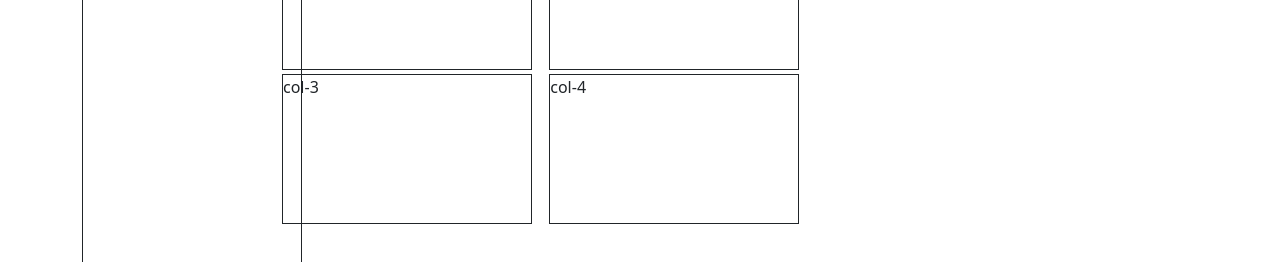
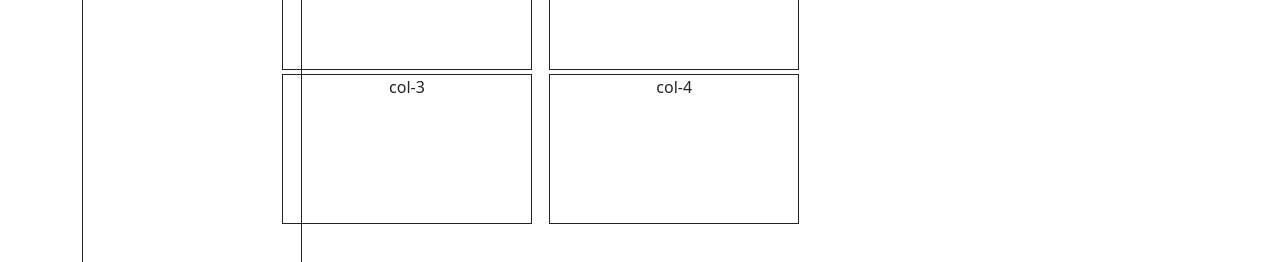
Before and after one commit to MarkRyuo/SalesInventoryManagementSystem, a React (Vite) app: page / in a window 1280 px wide. Shown: the part 172-434 px from the top of the page. Built offline with nearby package versions, Linux system fonts and the light colour scheme.

Commit message:
Subject: Body

```diff
--- a/src/components/DashboardCards/MainDash.tsx
+++ b/src/components/DashboardCards/MainDash.tsx
@@ -24,7 +24,7 @@ export const MainDash = () => {
 
                 </div>
 
-                <div className="row">
+                <div className="row text-center">
                     <div className="col-12 col-lg-3 g-1">
                         <div style={{height: "150px", width:"250px", border: "1px solid"}}>
                             col-3
```
